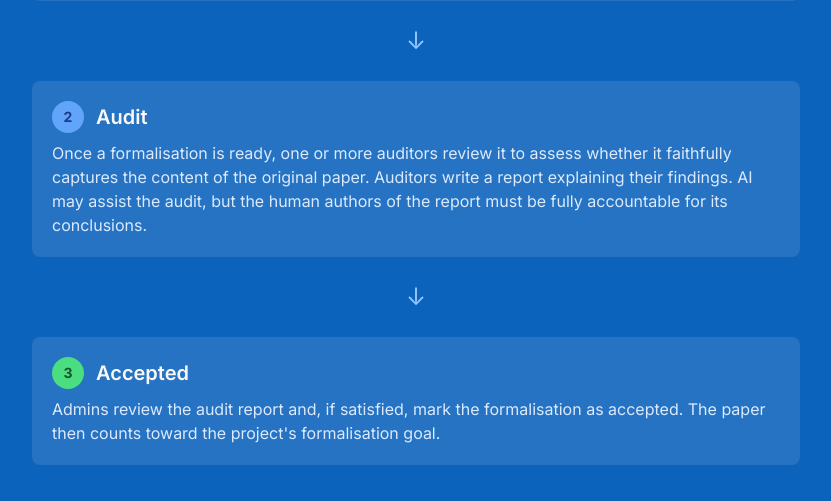
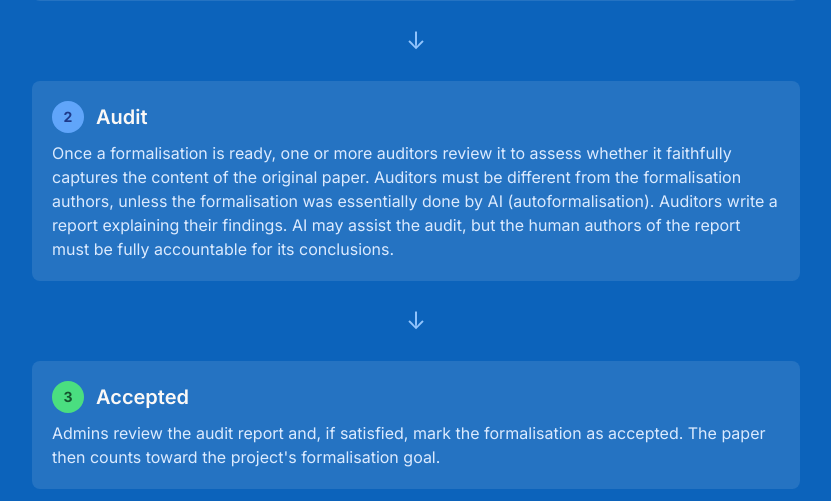
Before and after one commit to ccchallenge-org/ccchallenge, a FastAPI app: template backend/templates/method.html in a window 1280 px wide. Shown: the part 423-924 px from the top of the page, without its empty margins (224-1055 px from the left). Before the commit the page ends 888 px from the top, so only its background shows below. Run offline with FastAPI, Linux system fonts and the light colour scheme; the template is opened without the code that fills it, so the values that code supplies are empty; parts of the project's set-up code (start-up, migrations or seed data) failed here and were passed over; some libraries are stand-ins or nearby versions.

Commit message:
Note that auditors must differ from formalisation authors (except autoformalisation)
Co-Authored-By: Claude Opus 4.6 <noreply@anthropic.com>

```diff
--- a/backend/templates/contribute.html
+++ b/backend/templates/contribute.html
@@ -67,6 +67,7 @@
             <h2 class="text-lg font-semibold mb-1">Write an audit report</h2>
             <p class="text-blue-100 text-sm">
                 The goal of an audit report is to assess whether a formalisation faithfully captures the content of the original paper &mdash; and if not, to explain why.
+                Auditors must be different from the formalisation authors, unless the formalisation was essentially done by AI (autoformalisation).
                 You may use AI to assist, but the human authors of the report must be 100% accountable for its content.
                 Admins will review the audit report and decide whether to accept the formalisation.
             </p>
--- a/backend/templates/method.html
+++ b/backend/templates/method.html
@@ -33,7 +33,7 @@
                 <h2 class="text-xl font-semibold">Audit</h2>
             </div>
             <p class="text-blue-100">
-                Once a formalisation is ready, one or more auditors review it to assess whether it faithfully captures the content of the original paper. Auditors write a report explaining their findings. AI may assist the audit, but the human authors of the report must be fully accountable for its conclusions.
+                Once a formalisation is ready, one or more auditors review it to assess whether it faithfully captures the content of the original paper. Auditors must be different from the formalisation authors, unless the formalisation was essentially done by AI (autoformalisation). Auditors write a report explaining their findings. AI may assist the audit, but the human authors of the report must be fully accountable for its conclusions.
             </p>
         </div>
 
```
